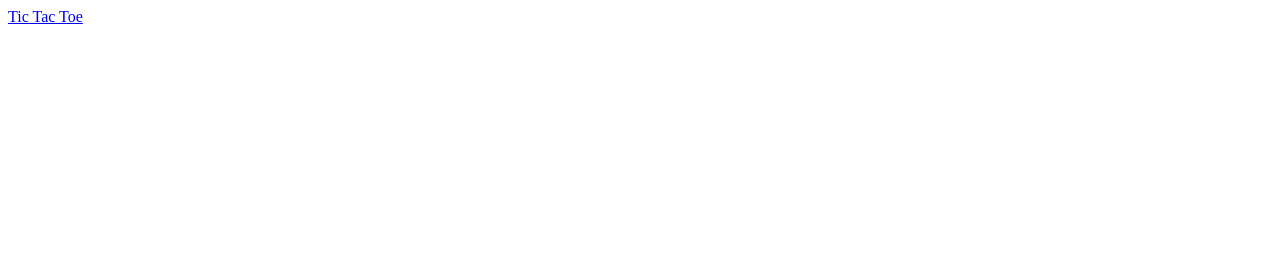
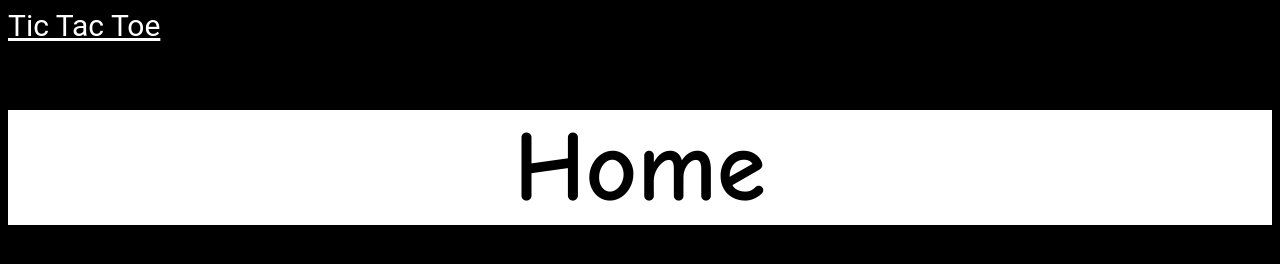
Before and after one commit to alinaxi1/pset-9, a plain HTML site: page index.html in a window 1280 px wide. Drawn offline with Linux system fonts and the light colour scheme.

Commit message:
styled home page

```diff
--- a/css/index-styles.css
+++ b/css/index-styles.css
@@ -0,0 +1,17 @@
+#ticTacToe {
+  text-align: center;
+  font-family: "Roboto", monospace;
+  font-size: 30px;
+  color: white;
+}
+
+h1{
+  background-color: white;
+  font-size: 100px;
+  text-align: center;
+  font-family: "Comic Sans MS", cursive, sans-serif
+}
+
+body {
+  background-color: black;
+}
--- a/index.html
+++ b/index.html
@@ -3,8 +3,12 @@
 <html>
 
   <head>
-    <a href="ticTacToe.html">Tic Tac Toe</a>
+    <a href="ticTacToe.html" id="ticTacToe">Tic Tac Toe</a>
     <link href="css/index-styles.css" rel="stylesheet" type="text/css" />
   </head>
 
+  <body>
+    <h1>Home</h1>
+  </body>
+
 </html>
```
